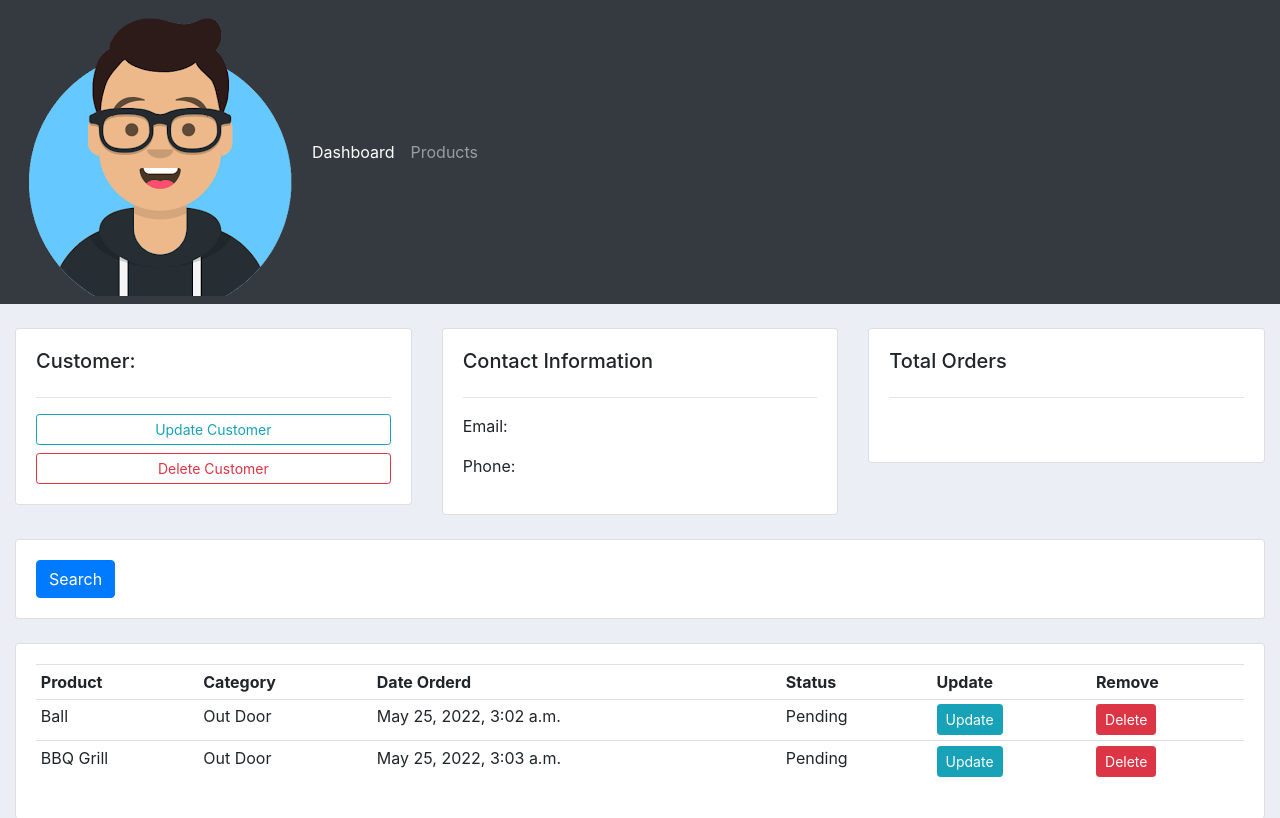
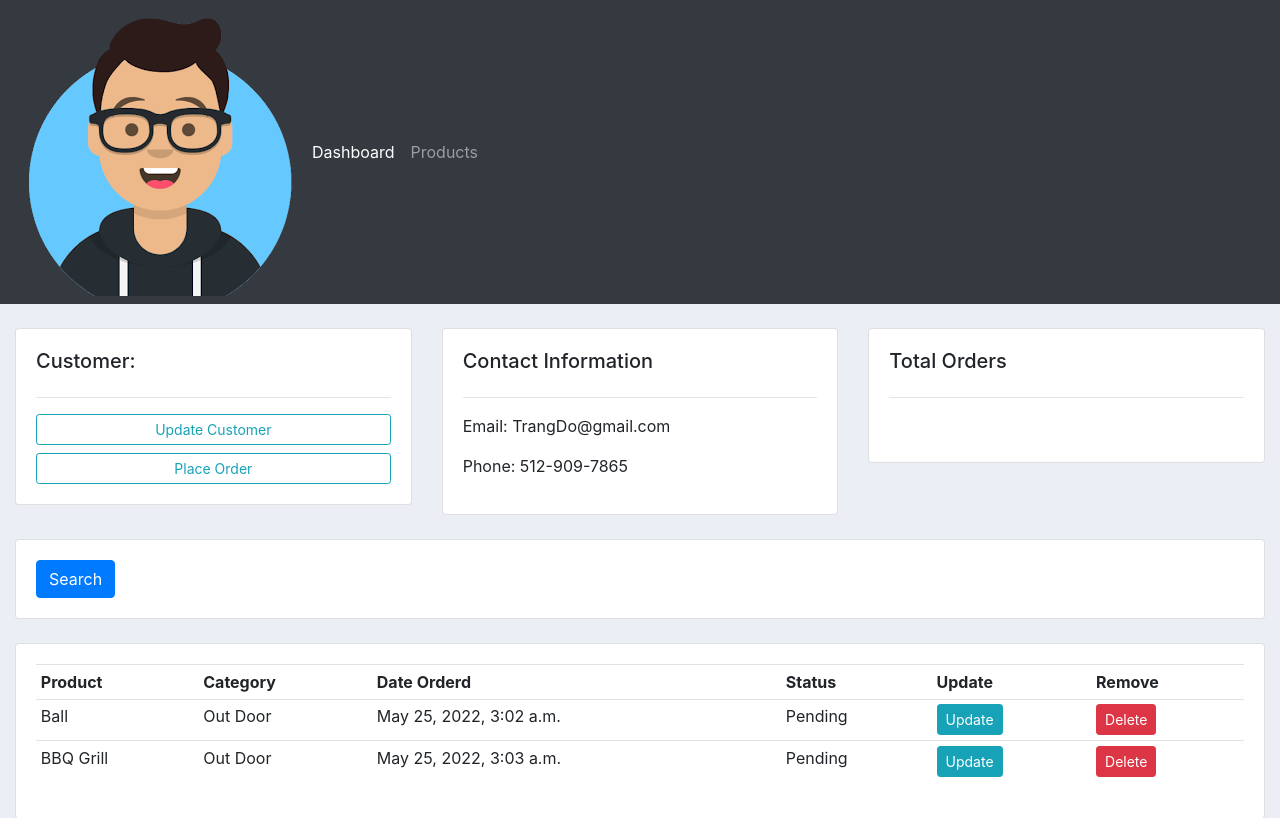
Before and after one commit to Kcodewn/crm, a Django app: page /customer/1 in a window 1280 px wide. Shown: the top 818 px of the page. Run offline with Django 4.2, Linux system fonts and the light colour scheme; data comes from the database, SQL or seed files in the repository; both versions use the stored data as it was after the commit; some libraries are stand-ins or nearby versions.

Commit message:
Altered ordering form

```diff
--- a/accounts/templates/accounts/customer.html
+++ b/accounts/templates/accounts/customer.html
@@ -10,7 +10,7 @@
 			<h5>Customer:</h5>
 			<hr>
 			<a class="btn btn-outline-info  btn-sm btn-block" href="">Update Customer</a>
-			<a class="btn btn-outline-danger  btn-sm btn-block" href="">Delete Customer</a>
+			<a class="btn btn-outline-info  btn-sm btn-block" href="{% url 'create_order' customer.id %}">Place Order</a>
 
 		</div>
 	</div>
@@ -19,8 +19,8 @@
 		<div class="card card-body">
 			<h5>Contact Information</h5>
 			<hr>
-			<p>Email: </p>
-			<p>Phone: </p>
+			<p>Email: {{customer.email}}</p>
+			<p>Phone: {{customer.phone}}</p>
 		</div>
 	</div>
 
--- a/accounts/templates/accounts/dashboard.html
+++ b/accounts/templates/accounts/dashboard.html
@@ -35,7 +35,6 @@
 		<h5>LAST 5 ORDERS</h5>
 		<hr>
 		<div class="card card-body">
-			<a class="btn btn-primary  btn-sm btn-block" href="{% url 'create_order' %}">Create Order</a>
 			<table class="table table-sm">
 				<tr>
 					<th>Product</th>
--- a/accounts/templates/accounts/order_form.html
+++ b/accounts/templates/accounts/order_form.html
@@ -9,7 +9,11 @@
 
 			<form action="" method="POST">
 				{% csrf_token %}
-				{{form}}
+				{{ form.management_form }}
+				{% for form in formset %}
+					{{form}}
+					<hr>
+				{% endfor %}
 
 				<input type="submit" name="Submit">
 			</form>
--- a/accounts/urls.py
+++ b/accounts/urls.py
@@ -6,7 +6,7 @@ urlpatterns = [
     path('', views.home, name= 'home'),
     path('products/', views.products, name='products'),
     path('customer/<str:pk>', views.customer, name='customer'),
-    path('create_order/', views.createOrder, name='create_order'),
+    path('create_order/<str:pk>', views.createOrder, name='create_order'),
     path('update_order/<str:pk>', views.updateOrder, name='update_order'),
     path('delete_order/<str:pk>', views.deleteOrder, name='delete_order'),
 ]
--- a/accounts/views.py
+++ b/accounts/views.py
@@ -1,8 +1,10 @@
 
 from django.shortcuts import render, redirect
 from django.http import HttpResponse
+from django.forms import inlineformset_factory
 from .models import *
 from .forms import *
+
 # Create your views here.
 
 def home(request):
@@ -36,15 +38,17 @@ def customer(request, pk):
 	context = {'customer':customer, 'orders':orders, 'order_count':order_count}
 	return render(request, 'accounts/customer.html',context)
 
-def createOrder(request):
-	form = OrderForm()
+def createOrder(request, pk):
+	OrderFormSet = inlineformset_factory(Customer, Order, fields=('product','status'), extra=5)
+	customer = Customer.objects.get(id=pk)
+	formset = OrderFormSet(queryset= Order.objects.none(),instance=customer)
 	if request.method == 'POST':
 		form = OrderForm(request.POST)
 		if form.is_valid():
 			form.save()
 			return redirect('/')
 
-	context = {'form':form}
+	context = {'formset':formset}
 	return render(request, 'accounts/order_form.html', context)
 
 def updateOrder(request, pk):
```
Also changed, not shown: db.sqlite3.
